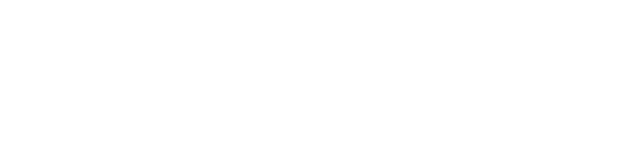
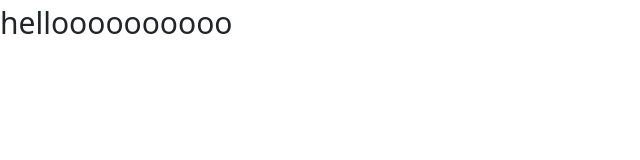
Before and after one commit to tomergahtan/tg.github.io, a plain HTML site: page index.html in a window 1280 px wide. Shown: the whole page, without its empty margins (0-640 px from the left). Drawn offline with nearby package versions, Linux system fonts and the light colour scheme.

Commit message:
change title

```diff
--- a/index.html
+++ b/index.html
@@ -3,7 +3,7 @@
 <head>
     <meta charset="utf-8">
     <meta name="viewport" content="width=device-width, initial-scale=1.0">
-    <title></title>
+    <title>yalla</title>
 <!--css libraries-->
 
     <link rel="stylesheet" href="https://cdnjs.cloudflare.com/ajax/libs/animate.css/4.1.1/animate.min.css">
@@ -13,7 +13,7 @@
 </head>
 
 <body>
-
+    <p>helloooooooooo</p>
 
 
       <script src="https://cdn.jsdelivr.net/npm/bootstrap@5.3.2/dist/js/bootstrap.bundle.min.js" integrity="sha384-C6RzsynM9kWDrMNeT87bh95OGNyZPhcTNXj1NW7RuBCsyN/o0jlpcV8Qyq46cDfL" crossorigin="anonymous"></script>
--- a/style.css
+++ b/style.css
@@ -0,0 +1,3 @@
+p{
+    font-size: 30px;
+}
```
